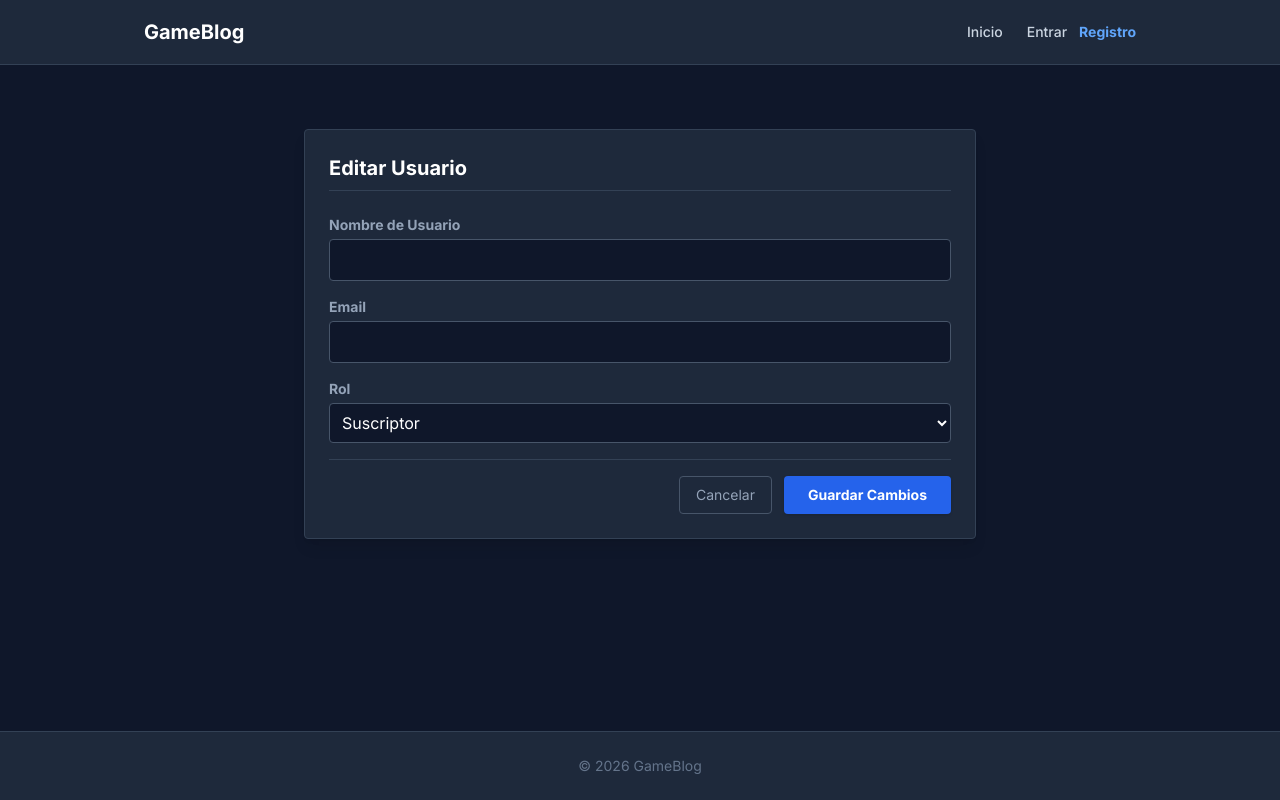
After one commit to JoelCidOrtega/MVCBlogVideoJuegos, a PHP site: page /views/admin/edit_user.php in a window 1280 px wide. The commit adds this page. Run offline with PHP 8.4, Linux system fonts and the light colour scheme; the template is opened without the code that fills it, so the values that code supplies are empty; some libraries are stand-ins or nearby versions.

Commit message:
27/01/26

```diff
--- a/models/User.php
+++ b/models/User.php
@@ -29,8 +29,8 @@ class User {
         return $stmt->fetchAll();
     }
 
-    public function updateRole($id, $role) {
-        $stmt = $this->db->prepare("UPDATE users SET role = ? WHERE id = ?");
-        return $stmt->execute([$role, $id]);
+    public function update($id, $username, $email, $role) {
+        $stmt = $this->db->prepare("UPDATE users SET username = ?, email = ?, role = ? WHERE id = ?");
+        return $stmt->execute([$username, $email, $role, $id]);
     }
 }
--- /dev/null
+++ b/views/admin/edit_user.php
@@ -0,0 +1,37 @@
+<?php include __DIR__ . '/../../views/layout/header.php'; ?>
+
+<div class="max-w-2xl mx-auto mt-8">
+    <div class="bg-slate-800 rounded border border-slate-700 p-6 shadow-lg">
+        <h2 class="text-xl font-bold text-white mb-6 border-b border-slate-700 pb-2">Editar Usuario</h2>
+
+        <form method="POST" action="index.php?action=update_user&id=<?= $user['id'] ?>" class="space-y-4">
+            <div>
+                <label class="block text-sm font-bold text-slate-400 mb-1">Nombre de Usuario</label>
+                <input type="text" name="username" value="<?= htmlspecialchars($user['username']) ?>" required class="w-full bg-slate-900 border border-slate-600 rounded p-2 text-white focus:border-blue-500 outline-none">
+            </div>
+
+            <div>
+                <label class="block text-sm font-bold text-slate-400 mb-1">Email</label>
+                <input type="email" name="email" value="<?= htmlspecialchars($user['email']) ?>" required class="w-full bg-slate-900 border border-slate-600 rounded p-2 text-white focus:border-blue-500 outline-none">
+            </div>
+
+            <div>
+                <label class="block text-sm font-bold text-slate-400 mb-1">Rol</label>
+                <select name="role" class="w-full bg-slate-900 border border-slate-600 rounded p-2 text-white focus:border-blue-500 outline-none">
+                    <option value="subscriber" <?= $user['role'] === 'subscriber' ? 'selected' : '' ?>>Suscriptor</option>
+                    <option value="writer" <?= $user['role'] === 'writer' ? 'selected' : '' ?>>Redactor</option>
+                    <option value="admin" <?= $user['role'] === 'admin' ? 'selected' : '' ?>>Administrador</option>
+                </select>
+            </div>
+
+            <div class="flex justify-end gap-3 pt-4 border-t border-slate-700">
+                <a href="index.php?action=admin" class="px-4 py-2 border border-slate-600 text-slate-400 rounded hover:text-white hover:border-slate-500 text-sm transition-colors">Cancelar</a>
+                <button type="submit" class="px-6 py-2 bg-blue-600 hover:bg-blue-500 text-white font-bold rounded text-sm shadow transition-colors">
+                    Guardar Cambios
+                </button>
+            </div>
+        </form>
+    </div>
+</div>
+
+<?php include __DIR__ . '/../../views/layout/footer.php'; ?>
```
Also changed, not shown: controllers/AdminController.php (+38 -5 lines), index.php (+15 -11 lines), views/admin/dashboard.php (+7 -11 lines).
